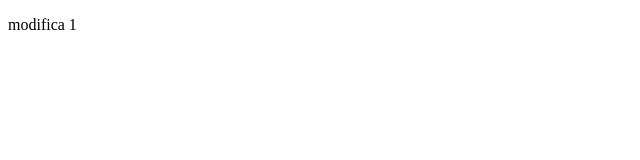
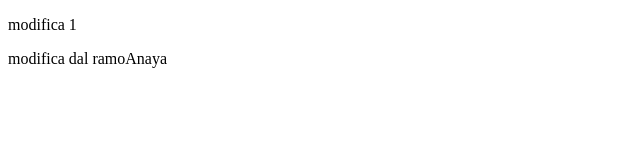
Before and after one commit to laboint20/recupero4B, a plain HTML site: page index.html in a window 1280 px wide. Shown: the whole page, without its empty margins (0-640 px from the left). Drawn offline with Linux system fonts and the light colour scheme.

Commit message:
aggiunto paragrafo dal ramoAnaya

```diff
--- a/index.html
+++ b/index.html
@@ -7,5 +7,6 @@
 </head>
 <body>
     <p>modifica 1</p>
+    <p>modifica dal ramoAnaya</p>
 </body>
 </html>
```
